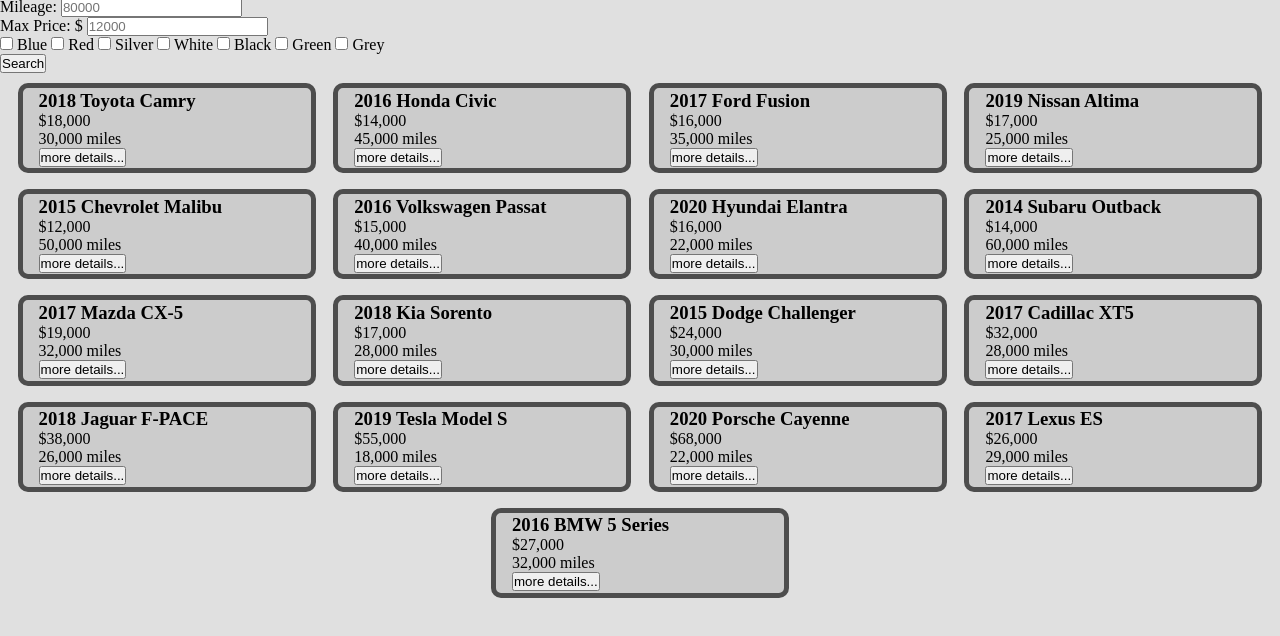
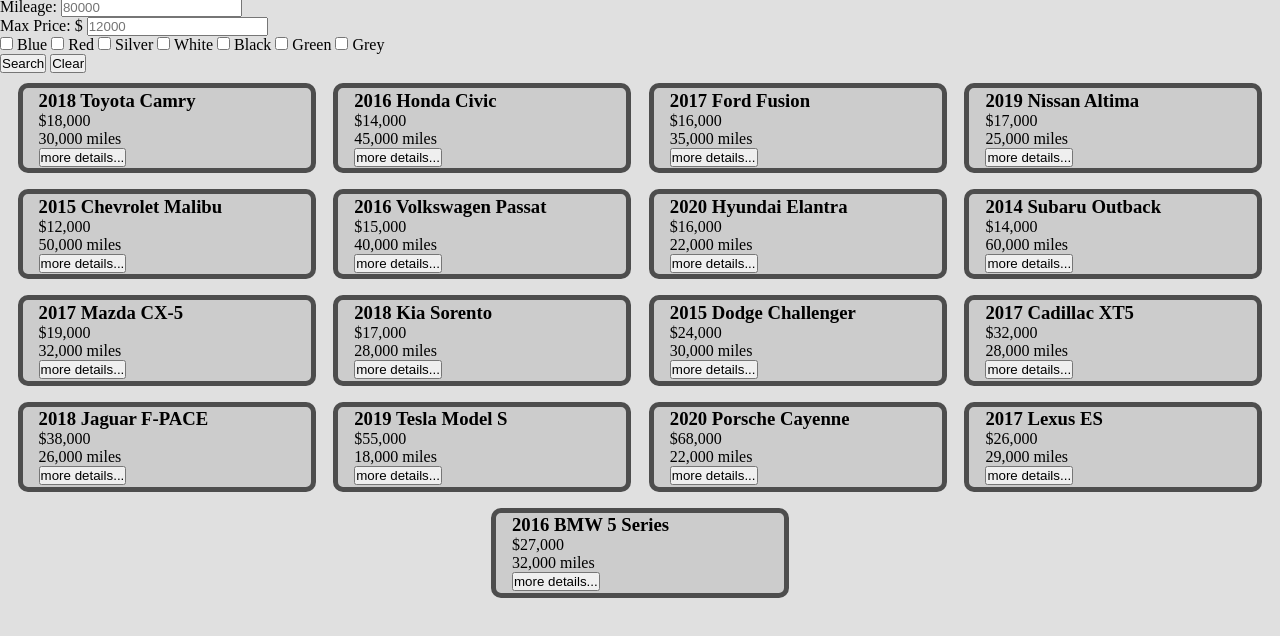
Before and after one commit to Dwight-V/dwightvalascho_hw5TH_csi3150_f2024, a plain HTML site: page index.html in a window 1280 px wide. Shown: the part 66-702 px from the top of the page. Drawn offline with Linux system fonts and the light colour scheme.

Commit message:
Created btn-clear in html

```diff
--- a/index.html
+++ b/index.html
@@ -114,6 +114,7 @@
       </div>
 
       <button type="submit" id="btn-search">Search</button>
+      <button type="clear" id="btn-clear">Clear</button>
     </form>
   </header>
 
```
